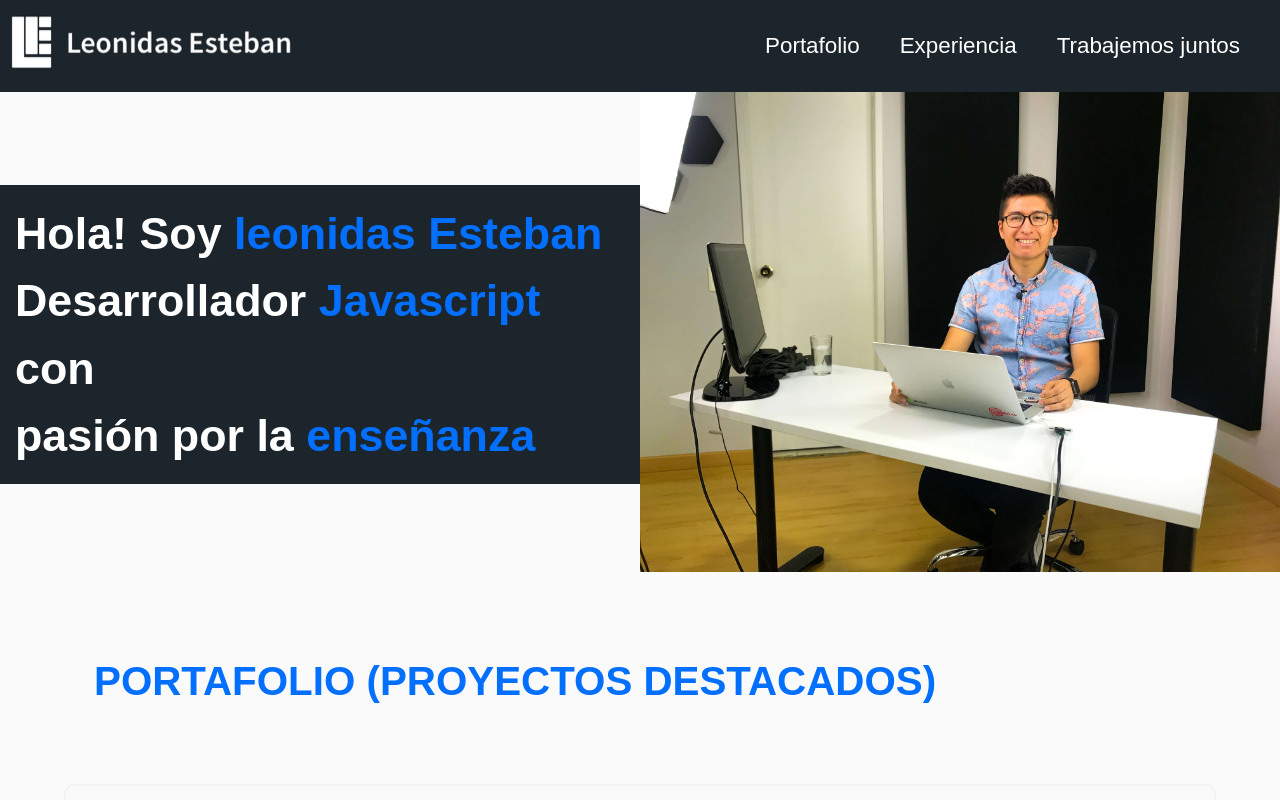
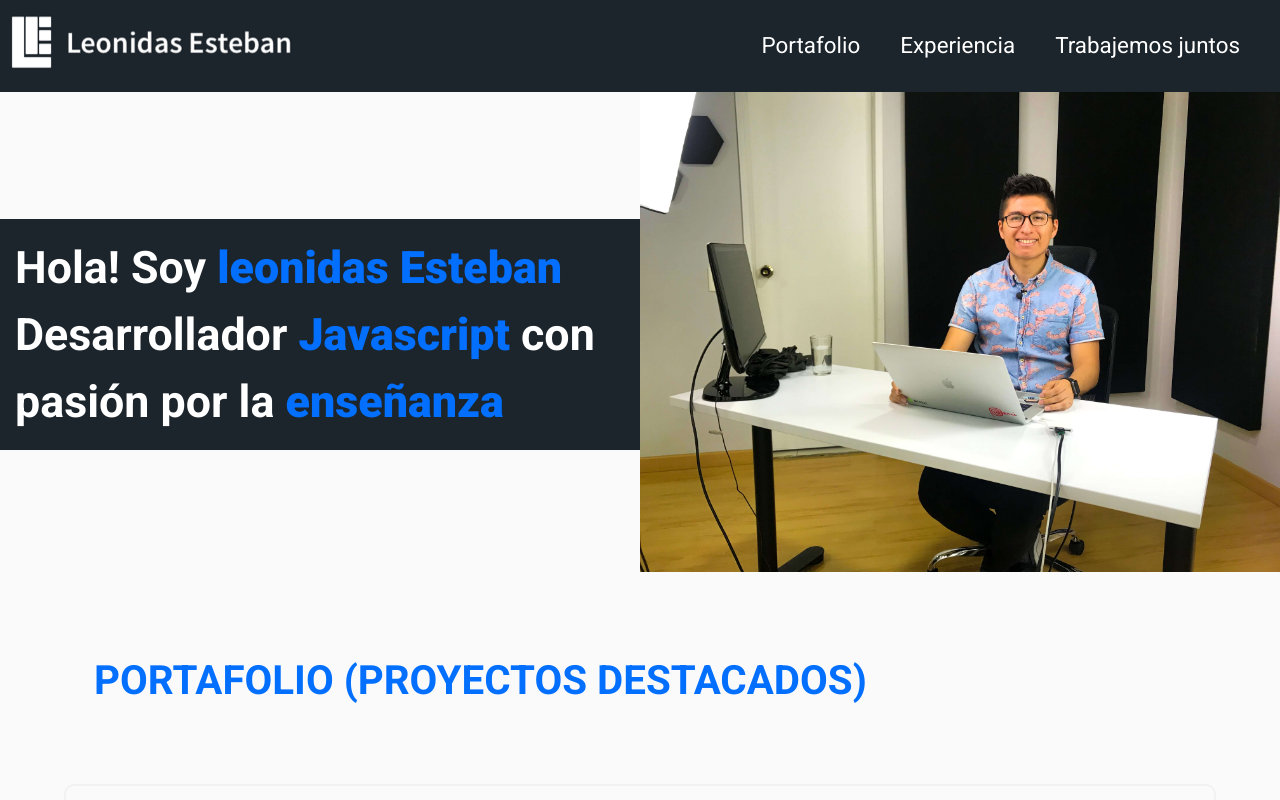
Before and after one commit to Nicolas-Vanegas/primer-sitio-portafolio, a plain HTML site: page index.html in a window 1280 px wide. Shown: the top 800 px of the page. Drawn offline with Linux system fonts and the light colour scheme.

Commit message:
Cambié la tipografía

```diff
--- a/css/estilos.css
+++ b/css/estilos.css
@@ -3,6 +3,7 @@ body {
   font-family: Arial, Helvetica, sans-serif;
   font-size: 1.4em;
   background-color: #FAFAFA;
+  font-family: 'Roboto', sans-serif;
 }
 /*Globales*/
 h1 {
--- a/index.html
+++ b/index.html
@@ -4,6 +4,7 @@
 		<meta charset="UTF-8" />
 		<title>Portafolio del cucho</title>
 		<link rel="icon" type="image/png" href="images/favicon.png"> <!--Esto es para agregarle una mipeatura a la pestaña-->
+		<link href="https://fonts.googleapis.com/css2?family=Roboto:wght@300;400;700;900&display=swap" rel="stylesheet">
 		<link rel="stylesheet" href="css/estilos.css">
 		<link rel="stylesheet" href="css/normalize.css">
 		<script src="https://kit.fontawesome.com/2676ef475c.js" crossorigin="anonymous"></script>
```
